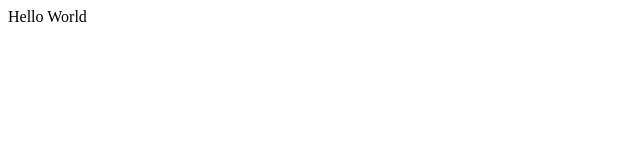
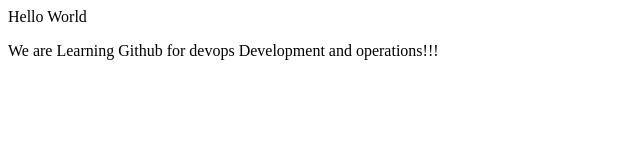
Before and after one commit to MdHameeduddin/Github-Practice-2, a plain HTML site: page index.html in a window 1280 px wide. Shown: the whole page, without its empty margins (0-640 px from the left). Drawn offline with Linux system fonts and the light colour scheme.

Commit message:
Added one extra line

```diff
--- a/index.html
+++ b/index.html
@@ -1 +1,2 @@
 <p> Hello World</p>
+<p> We are Learning Github for devops Development and operations!!!</p>
```
